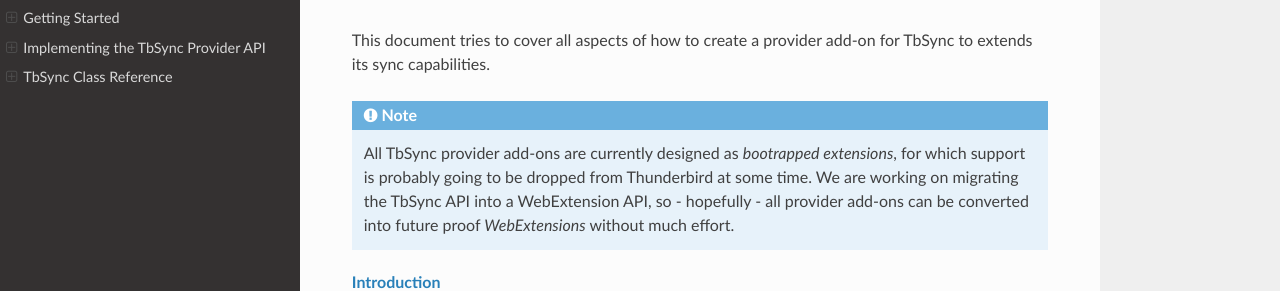
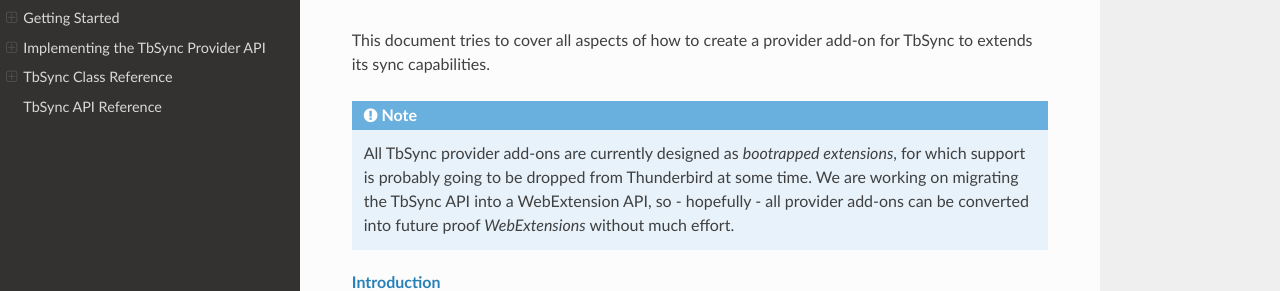
Before and after one commit to jobisoft/Provider-4-TbSync, a Sphinx documentation site: the page built from docs/index.rst, in a window 1280 px wide. Shown: the part 131-422 px from the top of the page. Built offline with Sphinx 7.4.7 and the Read the Docs theme 2.0.0, drawn with Linux system fonts in a browser that asks for light colours.

Commit message:
Update index.rst

```diff
--- a/docs/index.rst
+++ b/docs/index.rst
@@ -26,3 +26,4 @@
    getting_started/getting_started
    implementing/api
    classes/classes
+   TbSync API Reference <https://tbsync.readthedocs.io/projects/api/en/latest/api.html>
```
